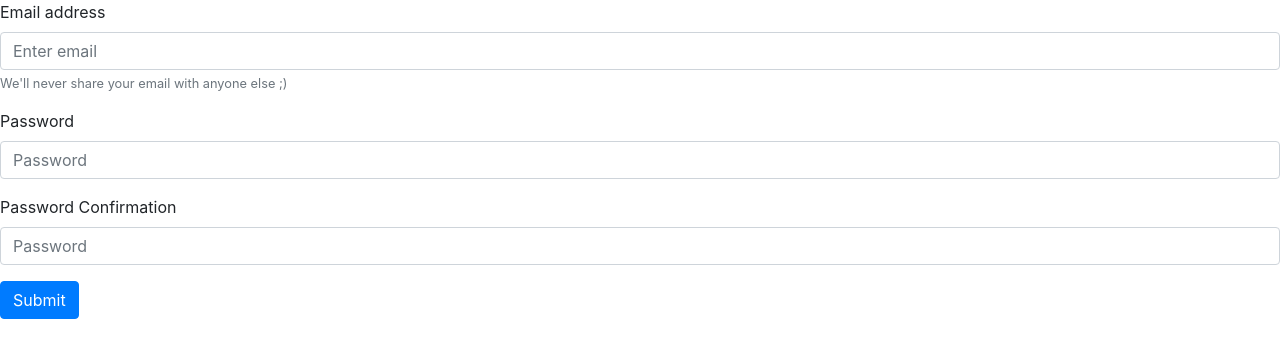
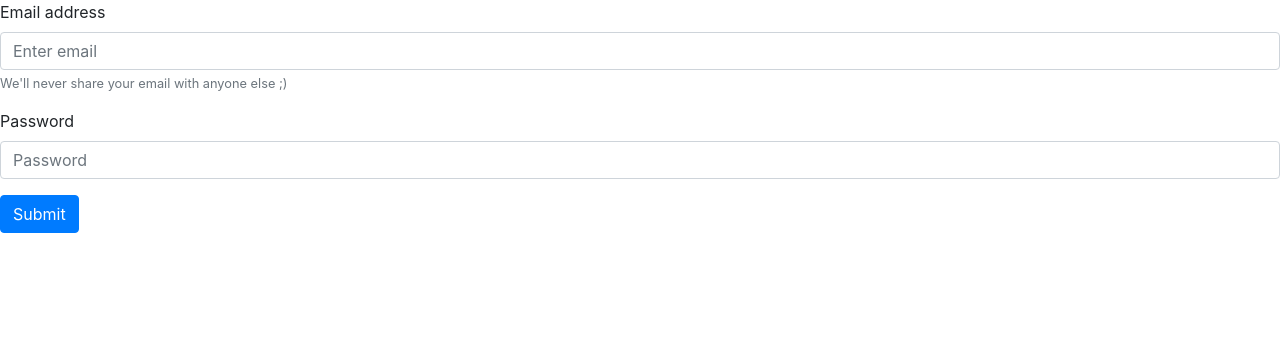
Before and after one commit to zi-codes/jinder-frontend, a React (Create React App) app: page /login in a window 1280 px wide. Shown: the top 358 px of the page. Built offline with nearby package versions, Linux system fonts and the light colour scheme.

Commit message:
added login functionality, routing (login and homepage)

```diff
--- a/package.json
+++ b/package.json
@@ -8,6 +8,8 @@
     "react": "^16.9.0",
     "react-bootstrap": "^1.0.0-beta.12",
     "react-dom": "^16.9.0",
+    "react-router": "^5.0.1",
+    "react-router-dom": "^5.0.1",
     "react-scripts": "3.1.1"
   },
   "scripts": {
--- a/src/App.js
+++ b/src/App.js
@@ -1,5 +1,7 @@
 import React from "react";
+import { BrowserRouter, Route } from 'react-router-dom';
 import SignUp from "./components/SignUp";
+import LogIn from "./components/LogIn";
 
 class App extends React.Component {
   state = {};
@@ -18,14 +20,33 @@ class App extends React.Component {
           "password": state.password
         }
       })
+    });
+  };
+
+  createSession = state => {
+    console.log("now about to post the thing");
+
+    fetch("https://jinder-backend.herokuapp.com/api/sessions", {
+      method: 'post',
+      headers: {
+        'Content-Type': 'application/json'
+      },
+      body:  JSON.stringify({"user":
+        {
+          "email": state.email,
+          "password": state.password
+        }
       })
-
-}
+    });
+  };
 
   render() {
     return (
       <div className="App">
-        <SignUp createUser={this.createUser}></SignUp>
+          <BrowserRouter>
+            <Route exact path= "/" render={(props) => <SignUp {...props} createUser={this.createUser} />} />
+            <Route exact path= "/login" render={(props) => <LogIn {...props} createSession={this.createSession} />} />
+          </BrowserRouter>
       </div>
     );
   }
--- /dev/null
+++ b/src/components/LogIn.js
@@ -0,0 +1,67 @@
+import React from "react";
+import PropTypes from "prop-types";
+import Button from "react-bootstrap/Button";
+import Form from "react-bootstrap/Form";
+
+class LogIn extends React.Component {
+    state = {
+        email: null,
+        password: null
+     };
+
+    handleSubmit = event => {
+        event.preventDefault();
+        this.props.createSession(this.state);
+        this.setState({ email: null });
+        this.setState({ password: null });
+      };
+
+      handleEmailChange = event => {
+        this.setState({ email: event.target.value });
+      };
+
+      handlePasswordChange = event => {
+        this.setState({ password: event.target.value });
+      };
+
+
+    render() {
+        return (
+            <div>
+        <Form onSubmit={this.handleSubmit}>
+          <Form.Group controlId="formBasicEmail">
+            <Form.Label>Email address</Form.Label>
+            <Form.Control
+              type="email"
+              placeholder="Enter email"
+              onChange={this.handleEmailChange}
+            />
+            <Form.Text className="text-muted">
+              We'll never share your email with anyone else ;)
+            </Form.Text>
+          </Form.Group>
+
+          <Form.Group controlId="formBasicPassword">
+            <Form.Label>Password</Form.Label>
+            <Form.Control
+              type="password"
+              placeholder="Password"
+              onChange={this.handlePasswordChange}
+            />
+          </Form.Group>
+
+          <Button variant="primary" type="submit">
+            Submit
+          </Button>
+        </Form>
+      </div>
+
+        )
+    }
+}
+
+LogIn.propTypes = {
+    createSession: PropTypes.func.isRequired
+  };
+
+export default LogIn;
```
Also changed, not shown: public/index.html (+1 -21 lines), 1 other file (tests, documents, lock files or other folders). Lines whose indentation alone changed are shown as unchanged.
